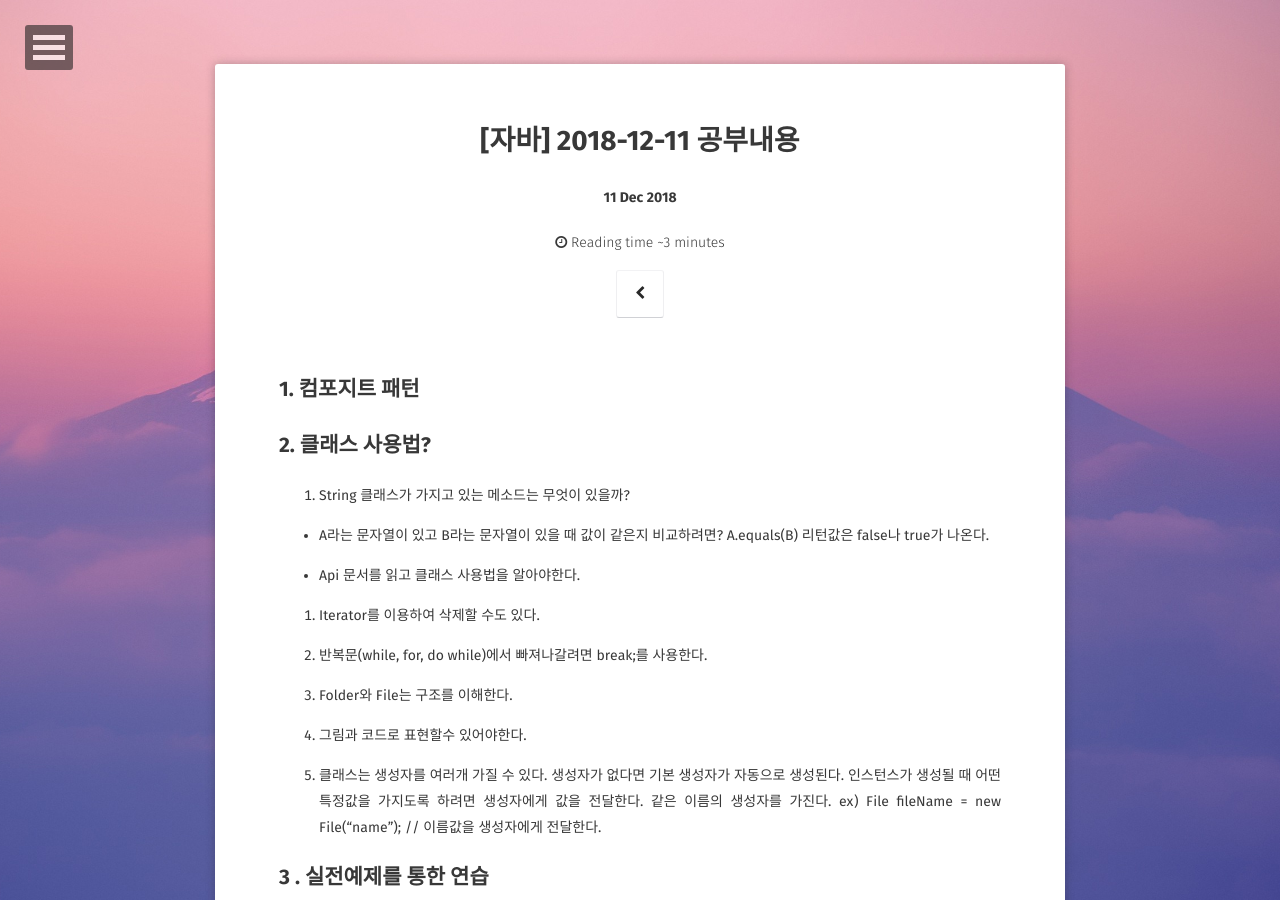
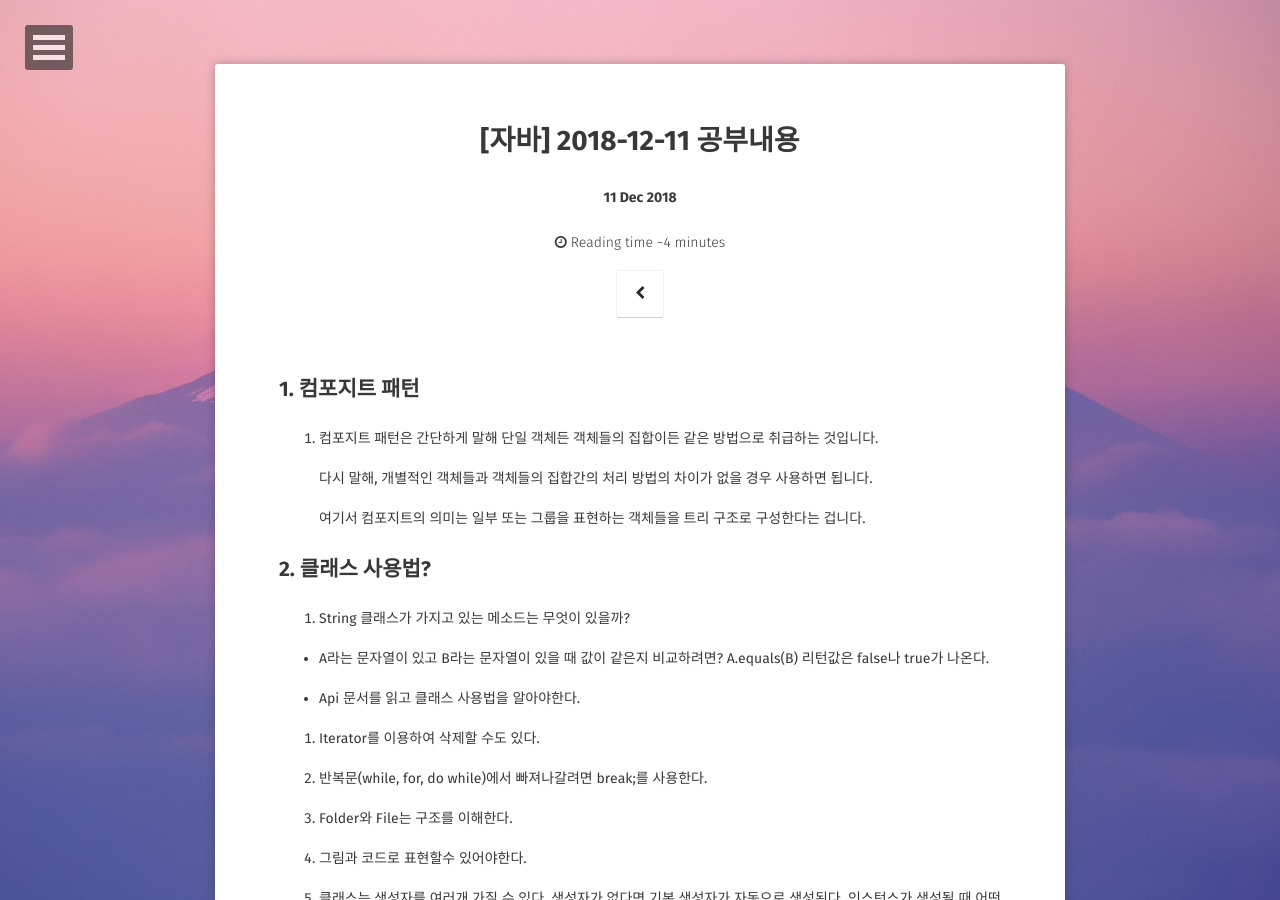
Before and after one commit to choiwono/choiwono.github.io, a Jekyll site: the page built from _posts/2018-12-11-java_basic_01.md, in a window 1280 px wide and 900 px high. Built offline with Jekyll 4.4.1, drawn with Linux system fonts in a browser that asks for light colours; some web fonts are replaced; comment, search, counter and statistics services are not loaded.

Commit message:
Update 2018-12-11-java_basic_01.md

```diff
--- a/_posts/2018-12-11-java_basic_01.md
+++ b/_posts/2018-12-11-java_basic_01.md
@@ -13,6 +13,11 @@ comments: true
 
 ## 1. 컴포지트 패턴
 
+1. 컴포지트 패턴은 간단하게 말해 단일 객체든 객체들의 집합이든 같은 방법으로 취급하는 것입니다.
+
+   다시 말해, 개별적인 객체들과 객체들의 집합간의 처리 방법의 차이가 없을 경우 사용하면 됩니다.
+
+   여기서 컴포지트의 의미는 일부 또는 그룹을 표현하는 객체들을 트리 구조로 구성한다는 겁니다.
 
 ## 2. 클래스 사용법?
 
```
